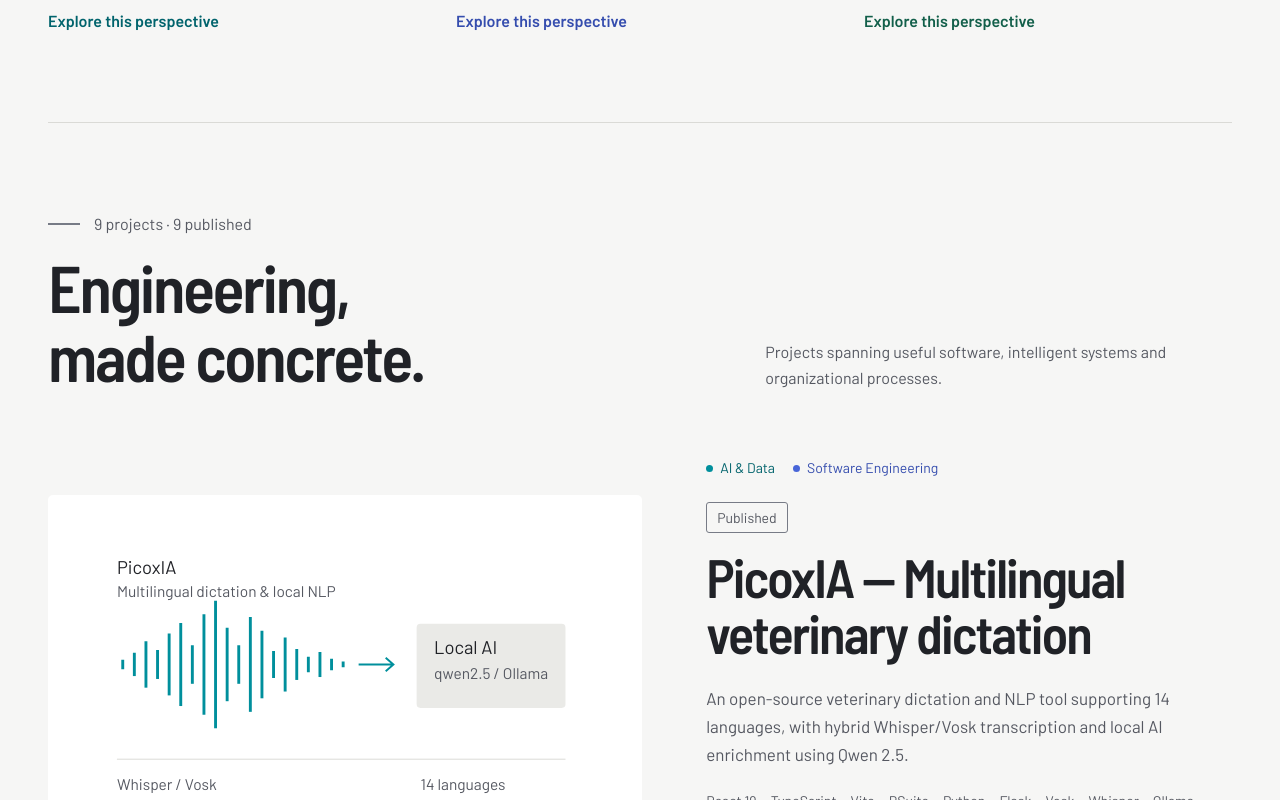
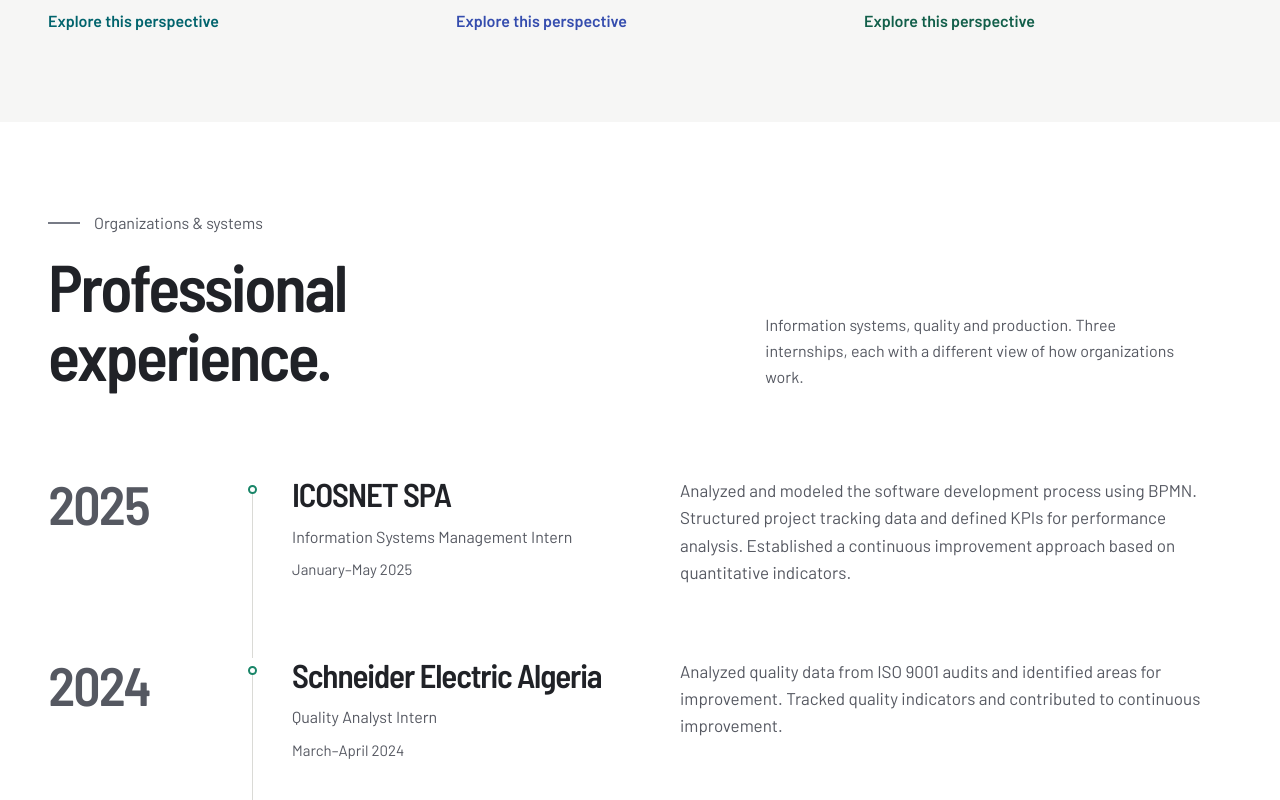
Before and after one commit to AbderahmaneYOUSFI/repo-yousfi, a Next.js app: page / in a window 1280 px wide. Shown: the part 1360-2160 px from the top of the page. Built offline with nearby package versions, Linux system fonts and the light colour scheme.

Commit message:
Show professional experience before projects on Home

```diff
--- a/src/components/portfolio-page.tsx
+++ b/src/components/portfolio-page.tsx
@@ -16,18 +16,20 @@
 export function PortfolioPage({ slug }: { slug?: CareerPathSlug }) {
   const selectedProjects = (slug ? getProjectsForPath(slug) : projects).filter(project => project.published);
   const selectedExperiences = slug ? getExperiencesForPath(slug) : experiences;
+  const experienceSection = <section id="experiences" className="section experience-band" aria-labelledby="experience-heading"><div className="wrap">
+      <SectionHeading id="experience-heading" title={selectedExperiences.length ? <>Professional<br />experience.</> : <>Experience,<br />in context.</>} kicker="Organizations & systems" note={selectedExperiences.length ? "Information systems, quality and production. Three internships, each with a different view of how organizations work." : "Professional experience is kept within its documented career perspective."} />
+      <ExperienceList experiences={selectedExperiences} />
+    </div></section>;
   return <SiteFrame identity={slug ? pathIdentity[slug] : "home"}>
     <Hero slug={slug} />
     {slug ? <nav className="path-nav wrap" aria-label="Career perspectives">{careerPaths.map(path => <a key={path.slug} href={careerPathHref(path.slug)} className={pathIdentity[path.slug]} aria-current={path.slug === slug ? "page" : undefined}>{path.name}{path.slug === slug ? " (Current)" : ""}</a>)}</nav> : <CareerPathCards />}
+    {!slug ? experienceSection : null}
     <section id="projects" className="section work wrap" aria-labelledby="projects-heading">
       <SectionHeading id="projects-heading" title={<>Engineering,<br />made concrete.</>} kicker={`${selectedProjects.length} projects · ${selectedProjects.length} published`} note="Projects spanning useful software, intelligent systems and organizational processes." />
       <ProjectList projects={selectedProjects} />
       <p className="work-footnote">Explore each project for its documented scope, available resources and limitations.</p>
     </section>
-    <section id="experiences" className="section experience-band" aria-labelledby="experience-heading"><div className="wrap">
-      <SectionHeading id="experience-heading" title={selectedExperiences.length ? <>Professional<br />experience.</> : <>Experience,<br />in context.</>} kicker="Organizations & systems" note={selectedExperiences.length ? "Information systems, quality and production. Three internships, each with a different view of how organizations work." : "Professional experience is kept within its documented career perspective."} />
-      <ExperienceList experiences={selectedExperiences} />
-    </div></section>
+    {slug ? experienceSection : null}
     <EducationSection />
     <section id="skills" className="section skills-band" aria-labelledby="skills-heading"><div className="wrap">
       <SectionHeading id="skills-heading" title={<>Tools for<br />thoughtful work.</>} kicker="Skills & technologies" note="A selected index of languages, tools and methods. Names and contexts follow the existing portfolio; no proficiency scores are implied." />
```
